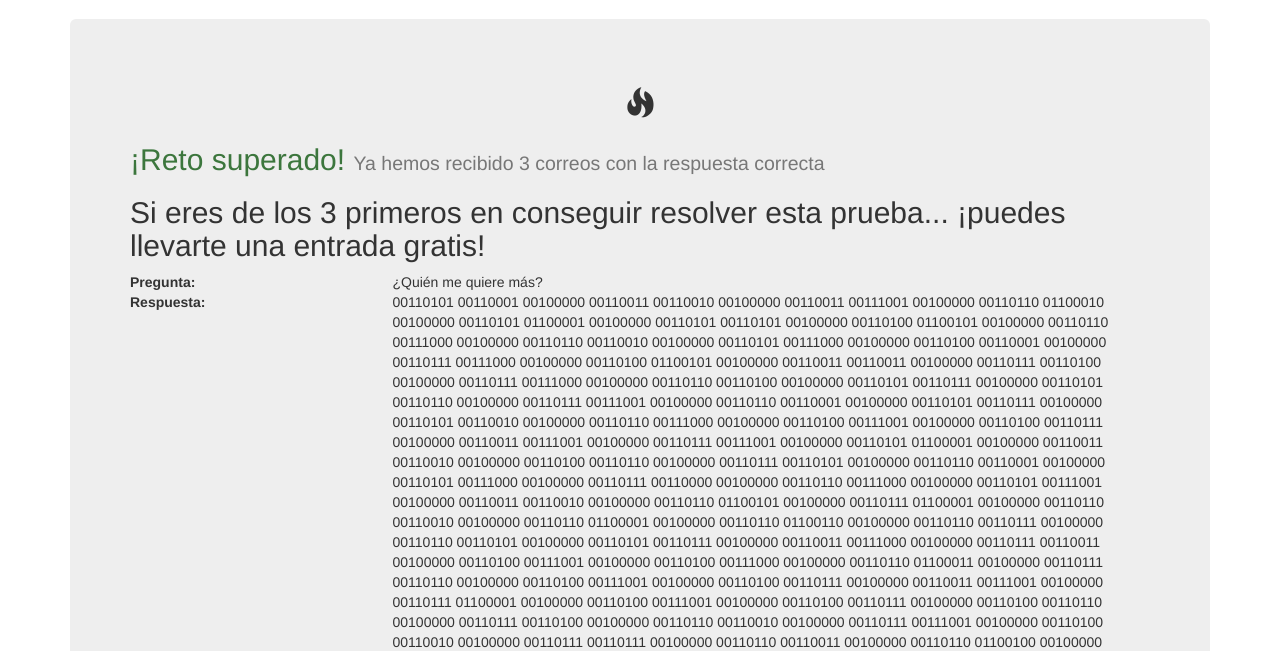
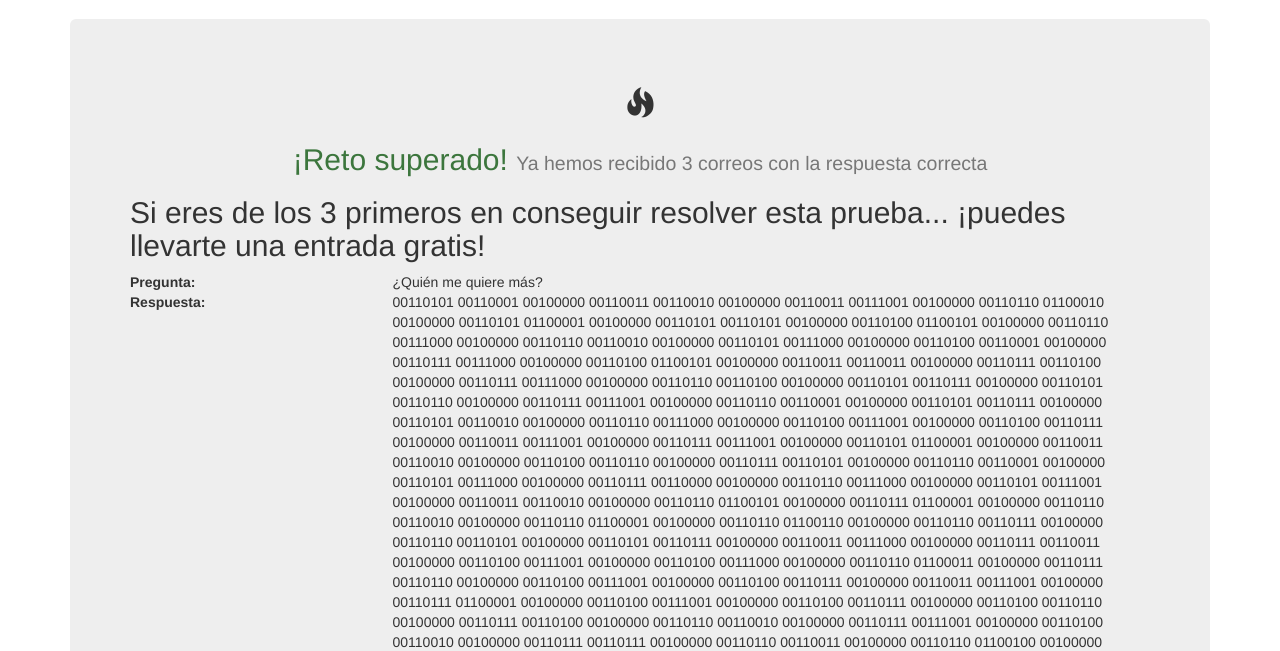
Before and after one commit to dafi-um/CodeCamp, a plain HTML site: page entrada-gratis/index.html in a window 1280 px wide. Shown: the part 149-800 px from the top of the page. Drawn offline with nearby package versions, Linux system fonts and the light colour scheme.

Commit message:
Update index.html

```diff
--- a/entrada-gratis/index.html
+++ b/entrada-gratis/index.html
@@ -54,7 +54,7 @@
 <section id="prueba">
 <div class="jumbotron">
   <div class="span12 text-center"><h2><span class="glyphicon glyphicon-fire" aria-hidden="true"></span></h2></div>
-  <h2 class="text-success">¡Reto superado! <small> Ya hemos recibido 3 correos con la respuesta correcta</small></h2>
+  <div class="span12 text-center"><h2 class="text-success">¡Reto superado! <small> Ya hemos recibido 3 correos con la respuesta correcta</small></h2></div>
   <h2>Si eres de los 3 primeros en conseguir resolver esta prueba... ¡puedes llevarte una entrada gratis!</h2>
 <dl class="row">
   <dt class="col-sm-3">Pregunta:</dt>
```
